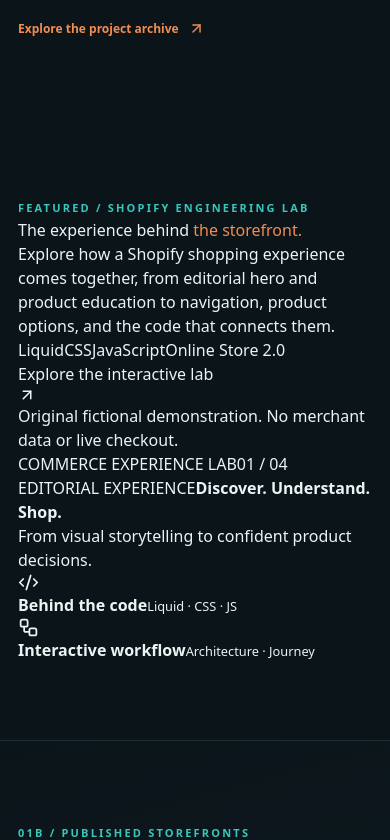
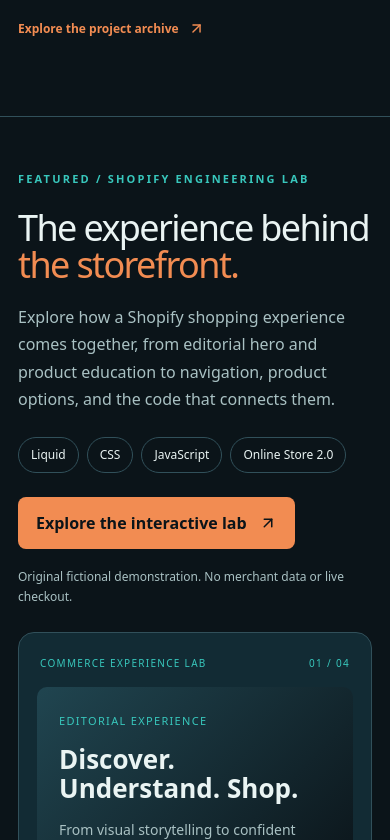
Before and after one commit to bonvallite/developer-portfolio, a Next.js app: page / in a window 390 px wide. Shown: the part 5804-6644 px from the top of the page. Built offline with nearby package versions, Linux system fonts and the light colour scheme.

Commit message:
style: responsive JRV homepage showcase for Shopify lab

```diff
--- a/app/cinematic-home.css
+++ b/app/cinematic-home.css
@@ -400,3 +400,29 @@
 @media(max-width:720px){.jrv2-websites-links{grid-template-columns:repeat(2,minmax(0,1fr))}.jrv2-websites-after{align-items:flex-start;flex-direction:column;gap:14px}}
 @media(max-width:490px){.jrv2-websites-links{grid-template-columns:minmax(0,1fr)}.jrv2-websites-index-head{align-items:flex-start;flex-direction:column;gap:6px}}
 @media(prefers-reduced-motion:reduce){.jrv2-websites a{transition:none!important}}
+
+/* 24 Nov 2026: additive Commerce Experience Lab showcase.
+   JRV global tokens only, no remote assets, no changes to existing cards.
+   Static visual composition respects reduced-motion preferences. */
+.jrv2-lab-feature{padding:clamp(48px,7vw,100px) 0;border-top:1px solid var(--jrv-border,#365b63)}
+.jrv2-lab-layout{display:grid;grid-template-columns:minmax(0,1fr) minmax(0,1fr);gap:clamp(24px,5vw,70px);align-items:center}
+.jrv2-lab-copy h2{font-size:clamp(36px,5vw,64px);line-height:1.05;letter-spacing:-.045em;margin:20px 0;color:var(--jrv-fg,#eaf4f3)}
+.jrv2-lab-copy h2 em{font-style:normal;color:var(--jrv-ember,#f28c52)}
+.jrv2-lab-copy>p{max-width:540px;color:var(--jrv-muted,#a9c1c3);line-height:1.7}
+.jrv2-lab-tags{display:flex;flex-wrap:wrap;gap:8px;margin:24px 0}
+.jrv2-lab-tags span{border:1px solid var(--jrv-border,#365b63);border-radius:50px;padding:8px 12px;color:var(--jrv-fg,#eaf4f3);font-size:12px}
+.jrv2-lab-cta{display:inline-flex;align-items:center;gap:12px;padding:14px 18px;border-radius:8px;background:var(--jrv-ember,#f28c52);color:#0b1419;text-decoration:none;font-weight:750}
+.jrv2-lab-cta:focus-visible{outline:3px solid var(--jrv-teal,#38c7bc);outline-offset:4px}
+.jrv2-lab-copy .jrv2-lab-disclaimer{font-size:12px;margin-top:18px}
+.jrv2-lab-preview{background:var(--jrv-surface,#122b34);border:1px solid var(--jrv-border,#365b63);border-radius:16px;padding:18px;min-width:0}
+.jrv2-lab-preview-top{display:flex;justify-content:space-between;gap:12px;color:var(--jrv-teal,#38c7bc);font-size:10px;letter-spacing:.13em;padding:5px 3px 16px}
+.jrv2-lab-preview-hero{padding:clamp(22px,4vw,48px);min-height:250px;background:linear-gradient(135deg,#204550,#0b1419);border-radius:10px;display:flex;flex-direction:column;justify-content:center}
+.jrv2-lab-preview-hero>span{color:var(--jrv-teal,#38c7bc);font-size:11px;letter-spacing:.12em}
+.jrv2-lab-preview-hero strong{display:block;color:var(--jrv-fg,#eaf4f3);font-size:clamp(26px,3vw,40px);line-height:1.1;margin:16px 0}
+.jrv2-lab-preview-hero p{color:var(--jrv-muted,#a9c1c3);font-size:14px;line-height:1.5}
+.jrv2-lab-preview-grid{display:grid;grid-template-columns:1fr 1fr;gap:10px;margin-top:12px}
+.jrv2-lab-preview-grid>div{display:flex;flex-direction:column;gap:8px;background:#0b1419;border-radius:9px;padding:18px;color:var(--jrv-teal,#38c7bc)}
+.jrv2-lab-preview-grid strong{color:var(--jrv-fg,#eaf4f3);font-size:14px}
+.jrv2-lab-preview-grid small{color:var(--jrv-muted,#a9c1c3)}
+@media(max-width:850px){.jrv2-lab-layout{grid-template-columns:1fr}}
+@media(max-width:430px){.jrv2-lab-preview-grid{grid-template-columns:1fr}.jrv2-lab-preview-hero{min-height:200px}}
```
